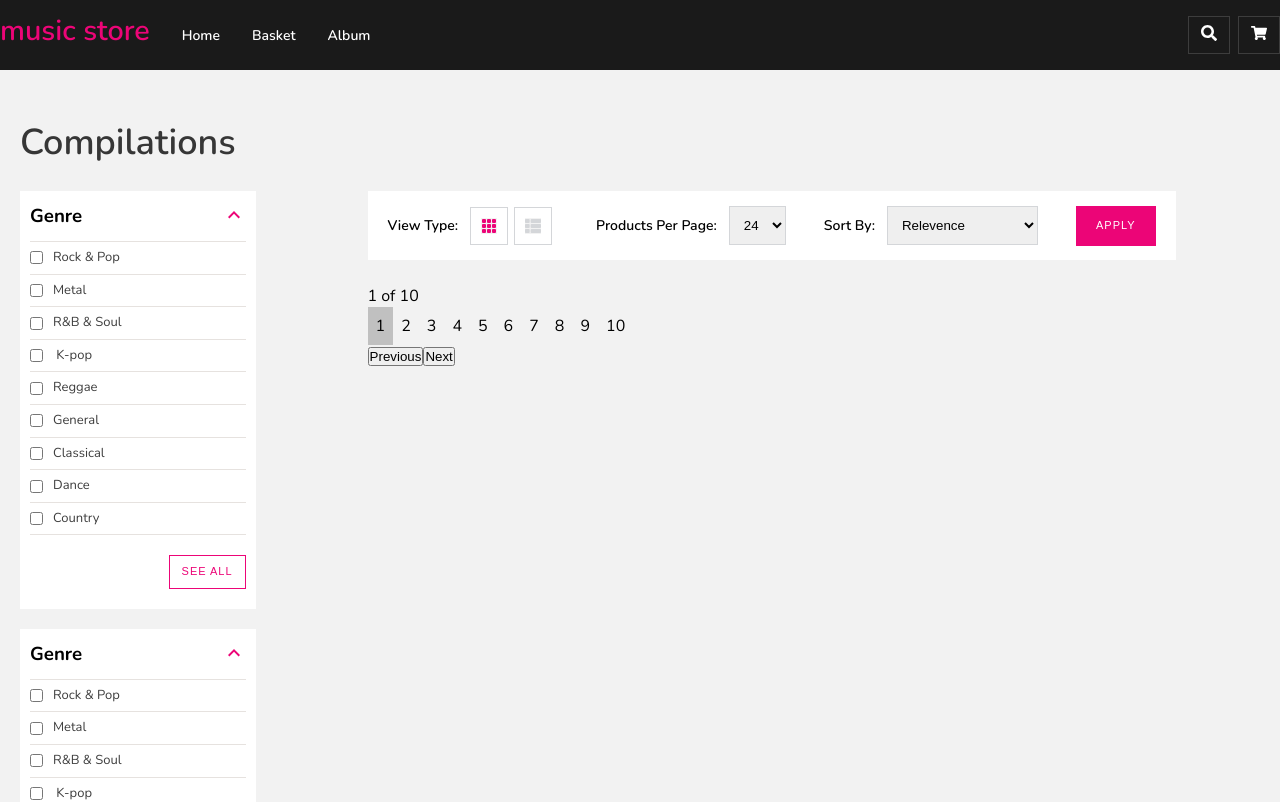
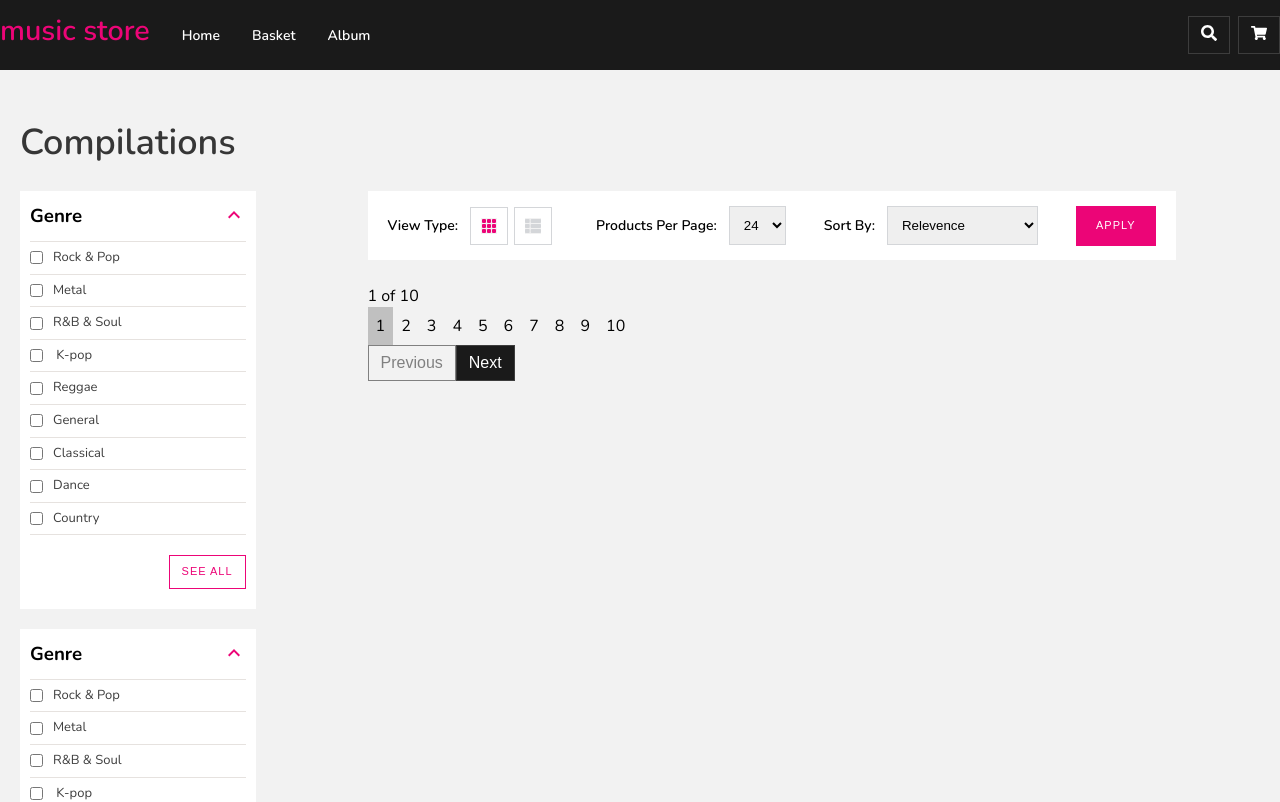
Before and after one commit to mikaeileghbal/music-store, a React (Create React App) app: page /category/compilations in a window 1280 px wide. Shown: the top 802 px of the page. Built offline with nearby package versions, Linux system fonts and the light colour scheme; the HTML template or start-up script is replaced by a standard one.

Commit message:
Seperate Pager parts

```diff
--- a/src/components/Pager/Pager.js
+++ b/src/components/Pager/Pager.js
@@ -20,9 +20,28 @@ export default function Pager({ pageCount }) {
 
   return (
     <div>
+      <PagerStatus page={page} pageCount={pageCount} />
+      <PagerPages page={page} pages={pages} />
+      <PagerButtons
+        handleNext={handleNext}
+        handlePrevious={handlePrevious}
+        page={page}
+        pageCount={pageCount}
+      />
+    </div>
+  );
+}
+
+function PagerStatus({ page, pageCount }) {
+  return (
     <div>
       {page} of {pageCount}
     </div>
+  );
+}
+
+function PagerPages({ page, pages }) {
+  return (
     <div>
       {pages.map((item) => (
         <Page key={item} current={item === page}>
@@ -30,14 +49,28 @@ export default function Pager({ pageCount }) {
         </Page>
       ))}
     </div>
+  );
+}
+
+function PagerButtons({ handleNext, handlePrevious, page, pageCount }) {
+  return (
     <div>
-        <button type="button" onClick={handlePrevious}>
+      <button
+        className="button"
+        disabled={page === 1}
+        type="button"
+        onClick={handlePrevious}
+      >
         Previous
       </button>
-        <button type="button" onClick={handleNext}>
+      <button
+        className="button"
+        disabled={page === pageCount}
+        type="button"
+        onClick={handleNext}
+      >
         Next
       </button>
-      </div>
     </div>
   );
 }
```
Lines whose indentation alone changed are shown as unchanged.
